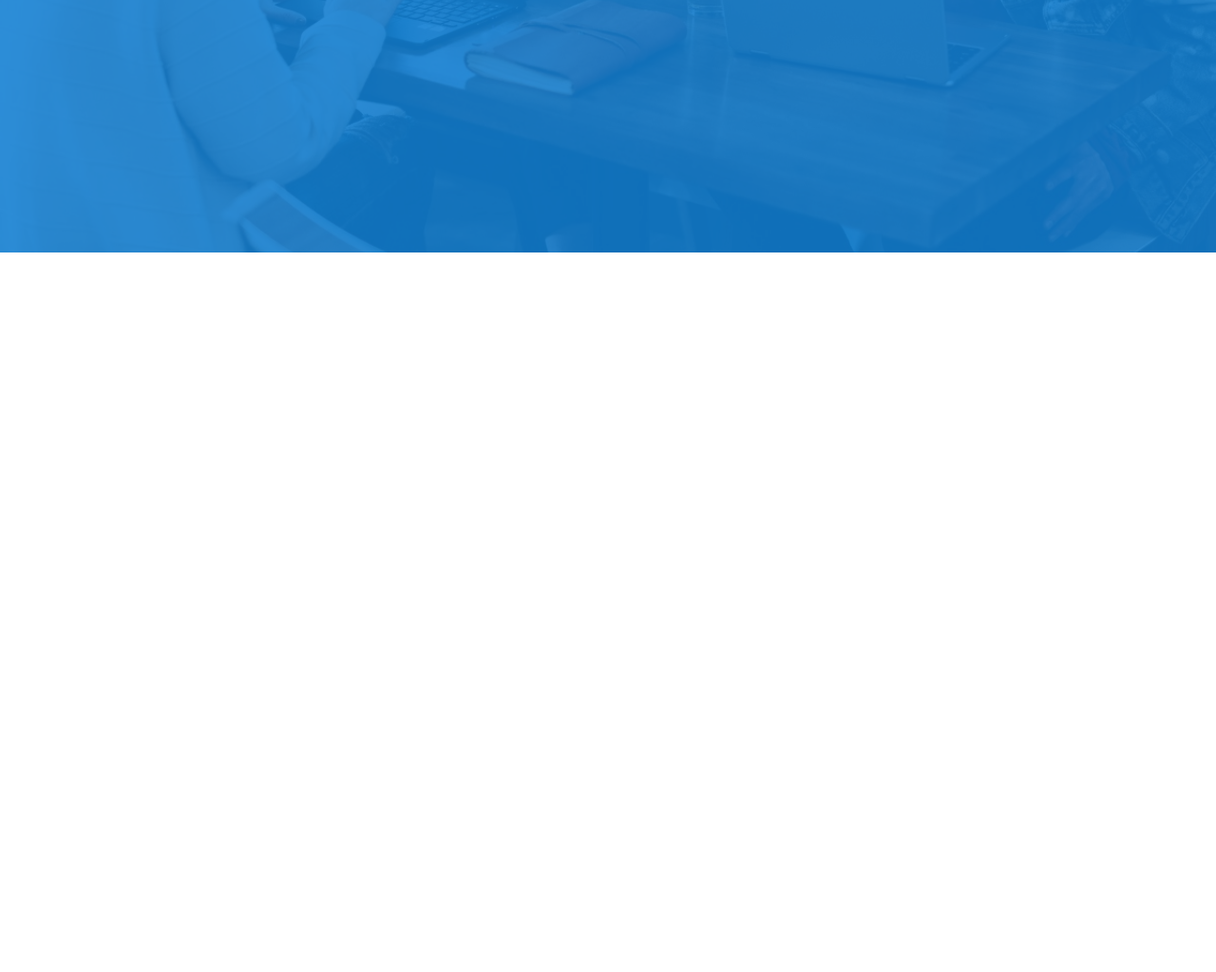
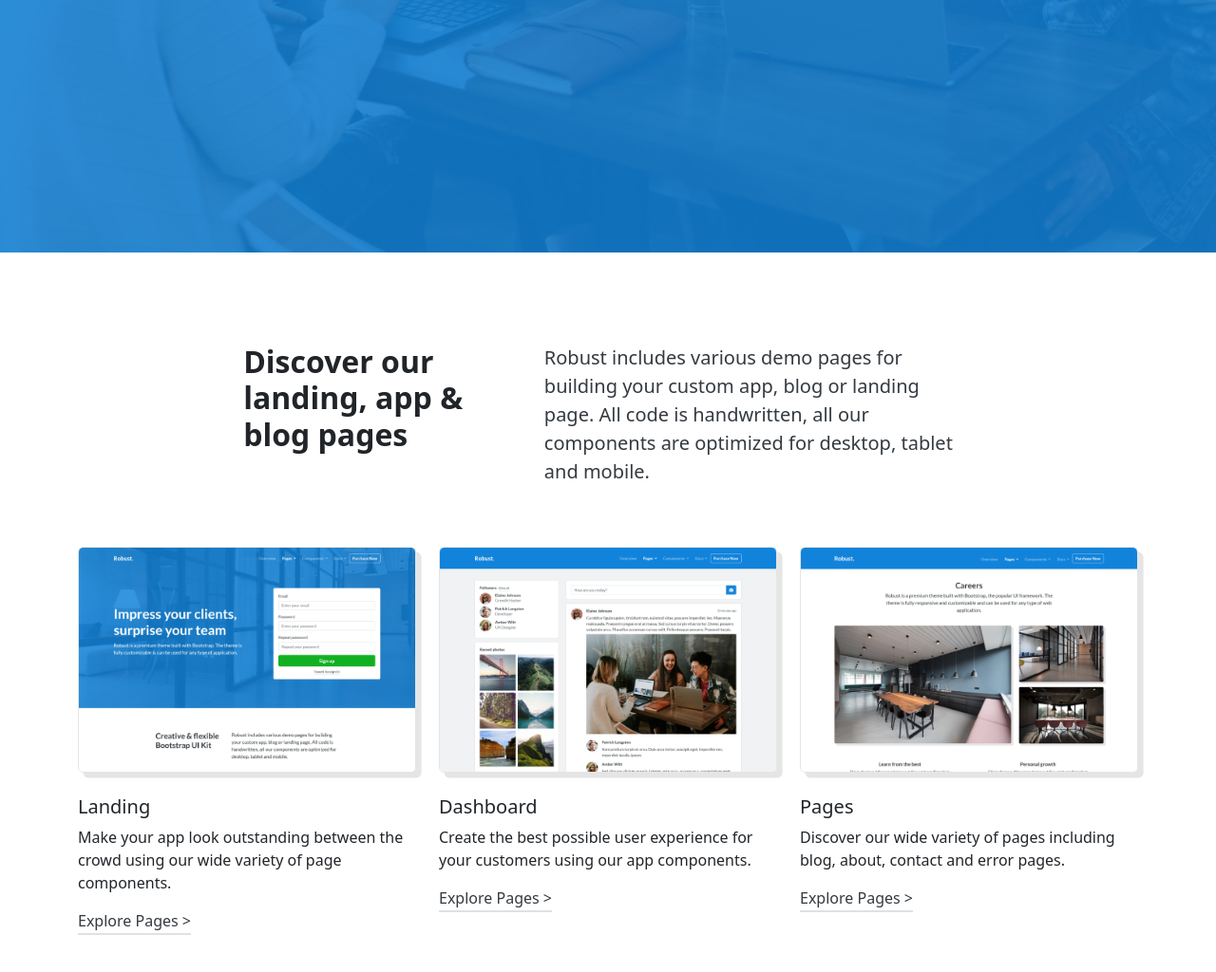
Before and after one commit to SaidovAsadbek/robust, a plain HTML site: page index.html in a window 1280 px wide. Shown: the part 534-1558 px from the top of the page at 95% size. Before the commit the page ends 800 px from the top, so only its background shows below. Drawn offline with Linux system fonts and the light colour scheme.

Commit message:
header ended and main started

```diff
--- a/index.css
+++ b/index.css
@@ -5,6 +5,12 @@
     -webkit-box-sizing: border-box;
     text-decoration: none;
     list-style-type: none;
+}
+
+body {
+    font-family: system-ui, -apple-system, "Segoe UI", Roboto, "Helvetica Neue",
+        "Noto Sans", "Liberation Sans", Arial, sans-serif, "Apple Color Emoji",
+        "Segoe UI Emoji", "Segoe UI Symbol", "Noto Color Emoji";
 }
 
 .navbar-collapse {
@@ -52,12 +58,20 @@
 
 .navbar {
     position: absolute;
-    z-index: 3;
+    z-index: 1111;
     top: auto;
     left: auto;
     right: auto;
     bottom: auto;
     width: 100%;
+}
+
+.dropdown .nav-link.show {
+    color: #fff;
+}
+
+.dropdown .nav-link.show:hover {
+    color: #fff;
 }
 
 .navbar .nav-link {
@@ -99,6 +113,64 @@ header {
     border-color: #0c8119;
 }
 
+/* ------------- Main ------------- */
+
+.py-7 {
+    padding: 6rem 0;
+}
+
+.pt-6 {
+    padding-top: 4.5rem;
+}
+
+.ml-auto {
+    margin-left: auto;
+}
+
+.mr-auto {
+    margin-right: auto;
+}
+
+.col-md-10 .col-md-4 h2 {
+    font-weight: 600;
+}
+
+.text-dark {
+    color: #343a40 !important;
+    font-weight: 400;
+}
+
+.explore-page {
+    color: #343a40;
+    text-decoration: none;
+    border-bottom: 2px solid #dee2e6;
+    padding-bottom: 2px;
+    transition: all 0.2s ease-in-out;
+}
+
+.explore-page:hover {
+    border-color: #adb5bd;
+}
+
+.link-unstyled {
+    padding-bottom: 2px;
+    transition: all 0.2s ease-in-out;
+}
+
+.shadow-sm {
+    border-radius: 0.35rem;
+    border: 1px solid rgba(0, 0, 0, 0.1);
+    box-shadow: 0.35rem 0.35rem 0 0 rgba(0, 0, 0, 0.1) !important;
+    transition: transform 0.2s, box-shadow 0.2s;
+}
+
+a .shadow-sm:hover {
+    transform: translate(-0.2rem, -0.2rem);
+    box-shadow: 0.55rem 0.55rem 0 0 rgba(0, 0, 0, 0.1) !important;
+}
+
+/* ------------- Main ------------- */
+
 @media (max-width: 991.98px) {
     .navbar {
         background: rgba(0, 0, 0, 0.65);
--- a/index.html
+++ b/index.html
@@ -84,7 +84,8 @@
 
                         <span class="h1 my-3 d-inline-block d-lg-none text-white fw-medium">Robust UI Kit</span>
 
-                        <p class="lead mb-3 text-white fw-normal">Robust is a premium theme built with Bootstrap. The theme is fully
+                        <p class="lead mb-3 text-white fw-normal">Robust is a premium theme built with Bootstrap. The
+                            theme is fully
                             customizable &amp; can be used for any type of application.</p>
 
                         <a class="btn btn-success btn-lg mr-lg-2 my-1" href="getting-started.html" role="button">Get
@@ -98,6 +99,87 @@
 
     </header>
 
+    <main class="main" id="main">
+        <div class="bg-white py-7">
+            <div class="container">
+                <div class="row">
+                    <div class="col-md-10 mx-auto">
+                        <div class="row">
+                            <div class="col-md-4 ml-auto">
+                                <h2>Discover our <br> landing, app & blog pages</h2>
+                            </div>
+                            <div class="col-md-6 mr-auto">
+                                <p class="lead text-dark">
+                                    Robust includes various demo pages for building your custom app, blog or landing
+                                    page. All code is handwritten, all our components are optimized for desktop, tablet
+                                    and mobile.
+                                </p>
+                            </div>
+                        </div>
+                    </div>
+                </div>
+                <div class="row pt-5">
+                    <div class="col-md-4">
+                        <div>
+                            <a href="pages-landing.html" class="link-unstyled">
+                                <img src="./image/landing-2.png" class="img-fluid shadow-sm" alt="Landing">
+                            </a>
+                            <h5 class="mt-4">Landing</h5>
+                            <p>
+                                Make your app look outstanding between the crowd using our wide variety of page
+                                components.
+                            </p>
+
+                            <p>
+                                <a href="pages-landing.html" class="explore-page">Explore Pages ></a>
+                            </p>
+                        </div>
+                    </div>
+                    <div class="col-md-4">
+                        <div>
+                            <a href="pages-landing.html" class="link-unstyled">
+                                <img src="./image/social-2.png" class="img-fluid shadow-sm" alt="Landing">
+                            </a>
+                            <h5 class="mt-4">Dashboard</h5>
+                            <p>
+                                Create the best possible user experience for your customers using our app components.
+                            </p>
+
+                            <p>
+                                <a href="pages-landing.html" class="explore-page">Explore Pages ></a>
+                            </p>
+                        </div>
+                    </div>
+                    <div class="col-md-4">
+                        <div>
+                            <a href="pages-landing.html" class="link-unstyled">
+                                <img src="./image/careers.png" class="img-fluid shadow-sm" alt="Landing">
+                            </a>
+                            <h5 class="mt-4">Pages</h5>
+                            <p>
+                                Discover our wide variety of pages including blog, about, contact and error pages.
+                            </p>
+
+                            <p>
+                                <a href="pages-landing.html" class="explore-page">Explore Pages ></a>
+                            </p>
+                        </div>
+                    </div>
+                </div>
+            </div>
+        </div>
+        <div class="bg-light pt-6">
+            <div class="container">
+
+            </div>
+        </div>
+        <div class="bg-white py-7">
+            <div class="container">
+
+            </div>
+        </div>
+    </main>
+
 
     <script src="./bootstrap-5.3.0-alpha2-dist/js/bootstrap.bundle.min.js"></script>
 </body>
```
Also changed, not shown: image/careers.png (added), image/landing-2.png (added), image/social-2.png (added).
